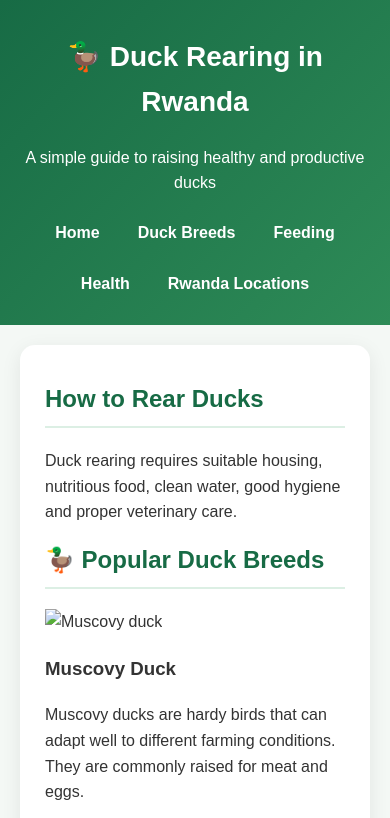
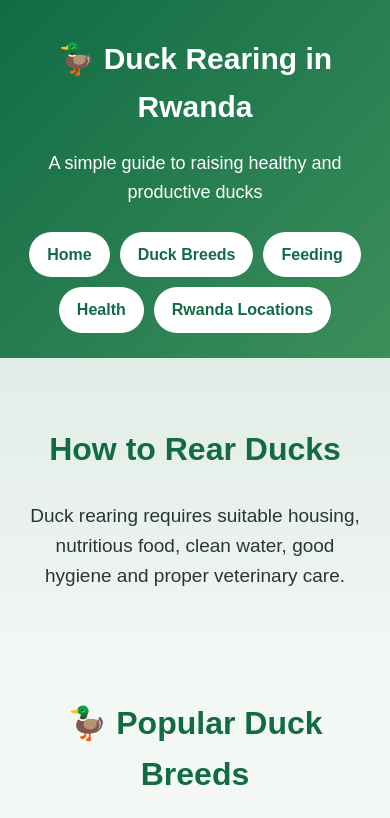
Before and after one commit to benithanezerwa11-art/my-website, a plain HTML site: page index.html in a window 390 px wide. Shown: the top 818 px of the page. Drawn offline with Linux system fonts and the light colour scheme.

Commit message:
Update style.css

```diff
--- a/style.css
+++ b/style.css
@@ -1,117 +1,190 @@
-/* ===== GENERAL PAGE ===== */
+{
+box-sizing: border-box;
+}
+
+html {
+scroll-behavior: smooth;
+}
 
 body {
 margin: 0;
 font-family: Arial, Helvetica, sans-serif;
-    background-color: #f4f8f5;
-    color: #333;
+background: #f4f8f5;
+color: #26382e;
 line-height: 1.6;
 }
 
-
-/* ===== HEADER ===== */
+/* HEADER */
 
 header {
-    background: linear-gradient(135deg, #176b45, #2e8b57);
+background: linear-gradient(135deg, #126b45, #3b8f5a);
 color: white;
-    padding: 35px 20px 20px;
 text-align: center;
+padding: 35px 20px 25px;
 }
 
 header h1 {
-    margin: 0 0 20px;
-    font-size: 38px;
+margin: 0 0 10px;
+font-size: 40px;
 }
 
+header p {
+font-size: 18px;
+}
 
-/* ===== NAVIGATION ===== */
+/* NAVIGATION */
 
 nav {
 display: flex;
 justify-content: center;
+flex-wrap: wrap;
 gap: 10px;
-    flex-wrap: wrap;
+margin-top: 25px;
 }
 
 nav a {
 color: white;
 text-decoration: none;
-    padding: 10px 20px;
+padding: 10px 18px;
 border-radius: 25px;
+background: rgba(255, 255, 255, 0.15);
 font-weight: bold;
-    transition: 0.3s;
 }
 
-nav a:hover {
-    background-color: white;
-    color: #176b45;
+nav a {
+background: white;
+color: #126b45;
 }
 
-
-/* ===== MAIN CONTENT ===== */
+/* MAIN */
 
 main {
-    max-width: 900px;
-    margin: 40px auto;
-    padding: 35px;
-    background-color: white;
-    border-radius: 15px;
-    box-shadow: 0 5px 20px rgba(0, 0, 0, 0.08);
+max-width: 1100px;
+margin: auto;
 }
 
-h2 {
-    color: #176b45;
-    margin-top: 10px;
-    border-bottom: 2px solid #dcefe4;
-    padding-bottom: 8px;
+section {
+padding: 55px 25px;
 }
 
-p {
-    font-size: 18px;
+section h2 {
+color: #126b45;
+text-align: center;
+font-size: 32px;
+margin-bottom: 25px;
 }
 
-
-/* ===== LIST ===== */
-
-ul {
-    padding-left: 25px;
+.hero {
+text-align: center;
+background: linear-gradient(
+rgba(20, 100, 65, 0.08),
+rgba(20, 100, 65, 0.02)
+);
 }
 
-li {
+.hero h2 {
+font-size: 42px;
+}
+
+.hero p {
+max-width: 750px;
+margin: auto;
+font-size: 19px;
+}
+
+/* BREED CARDS */
+
+.cards {
+display: grid;
+grid-template-columns: repeat(3, 1fr);
+gap: 25px;
+}
+
+.card {
+background: white;
+border-radius: 15px;
+padding: 20px;
+box-shadow: 0 5px 18px rgba(0, 0, 0, 0.12);
+text-align: center;
+}
+
+.card img {
+width: 100%;
+height: 220px;
+object-fit: cover;
+border-radius: 12px;
+}
+
+.card h3 {
+color: #16804d;
+font-size: 23px;
+}
+
+/* GREEN SECTIONS */
+
+.green-section {
+background: #e2f3e8;
+border-radius: 15px;
+}
+
+.green-section h2 {
+color: #126b45;
+}
+
+.green-section ul {
+max-width: 750px;
+margin: auto;
+}
+
+.green-section li {
 margin: 12px 0;
 font-size: 17px;
 }
 
+/* TIPS */
 
-/* ===== FOOTER ===== */
+.tips {
+max-width: 750px;
+margin: auto;
+}
+
+.tips p {
+background: white;
+padding: 15px 20px;
+margin: 12px 0;
+border-left: 5px solid #f2b84b;
+border-radius: 7px;
+box-shadow: 0 2px 8px rgba(0, 0, 0, 0.06);
+}
+
+/* FOOTER */
 
 footer {
-    background-color: #123f2b;
+background: #123d2b;
 color: white;
 text-align: center;
 padding: 25px;
-    margin-top: 40px;
+margin-top: 30px;
 }
 
+/* MOBILE */
 
-/* ===== MOBILE PHONES ===== */
-
-@media (max-width: 600px) {
+@media (max-width: 800px) {
 
 header h1 {
-        font-size: 28px;
+    font-size: 30px;
 }
 
-    main {
-        margin: 20px;
-        padding: 25px;
+.cards {
+    grid-template-columns: 1fr;
 }
 
-    nav a {
-        padding: 8px 14px;
+.hero h2 {
+    font-size: 32px;
 }
 
-    p {
-        font-size: 16px;
+section {
+    padding: 40px 20px;
 }
+
 }
```
Lines whose indentation alone changed are shown as unchanged.
